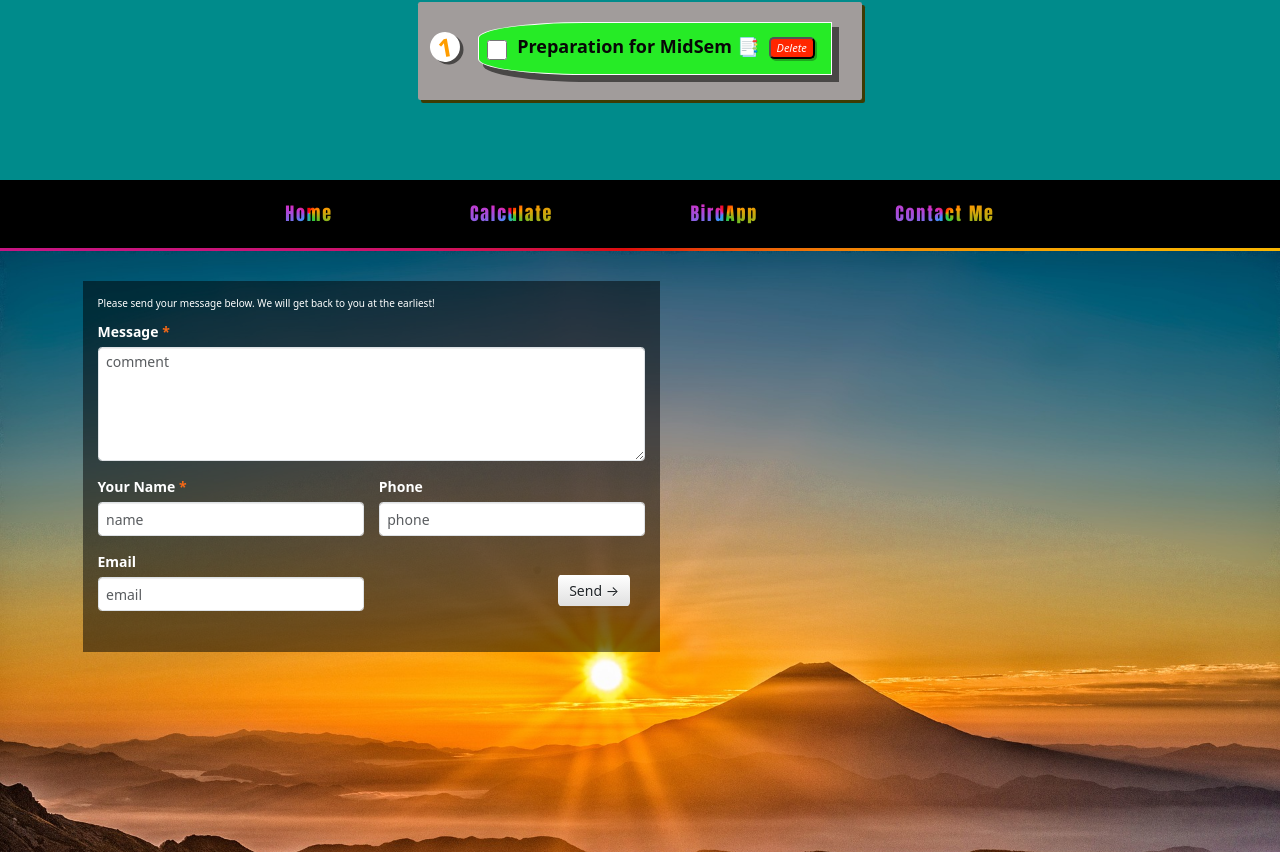
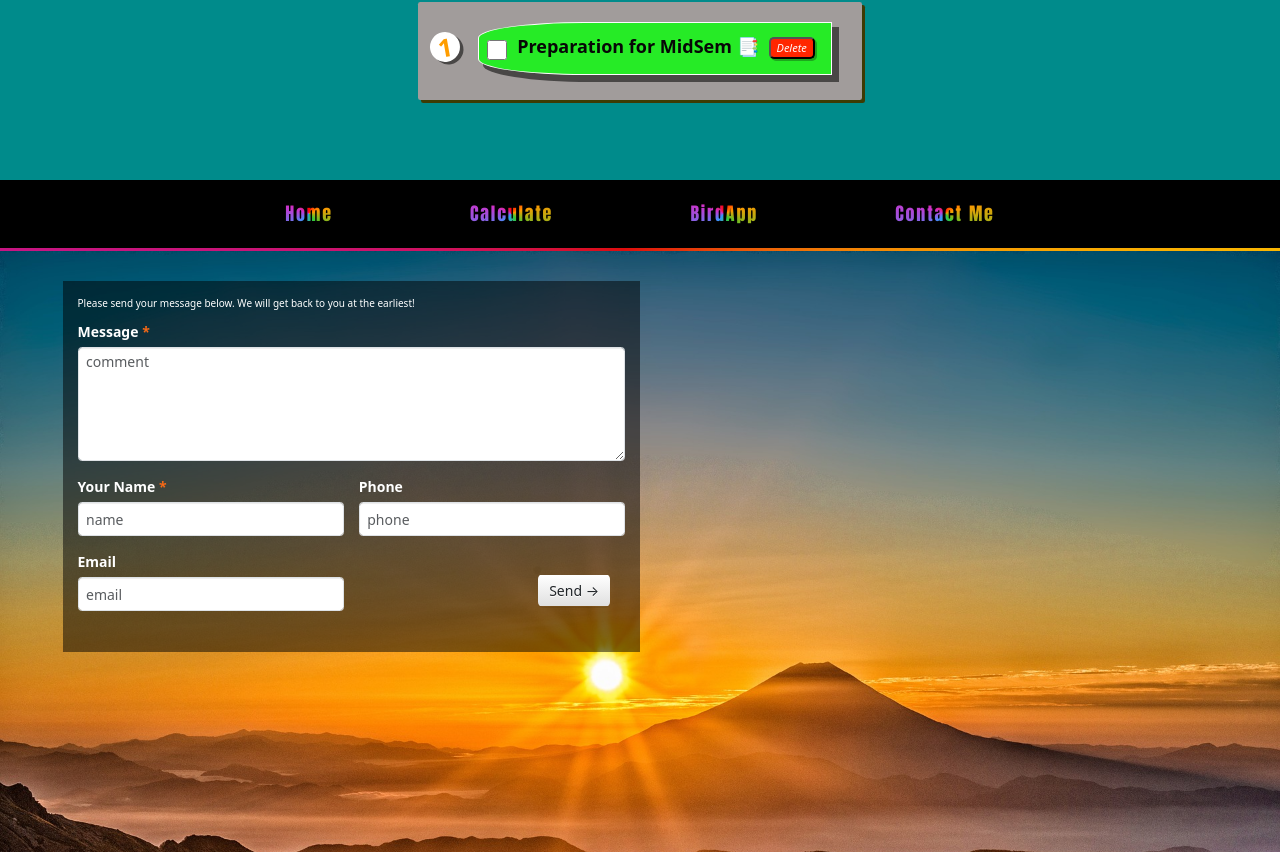
Before and after one commit to kumarharikesh/creative-react-app, a React (Create React App) app: page /contact in a window 1280 px wide. Shown: the part 406-1258 px from the top of the page. Built offline with nearby package versions, Linux system fonts and the light colour scheme.

Commit message:
Update contactApp.css

```diff
--- a/src/components/contactApp.css
+++ b/src/components/contactApp.css
@@ -23,7 +23,7 @@
 }
 #form_container {
   padding: 15px 15px;
-  margin: 30px 20px 50px;
+  margin: 30px 0px 50px;
   background: rgba(0, 0, 0, 0.5);
   color: #fff;
   height: 100%;
```
